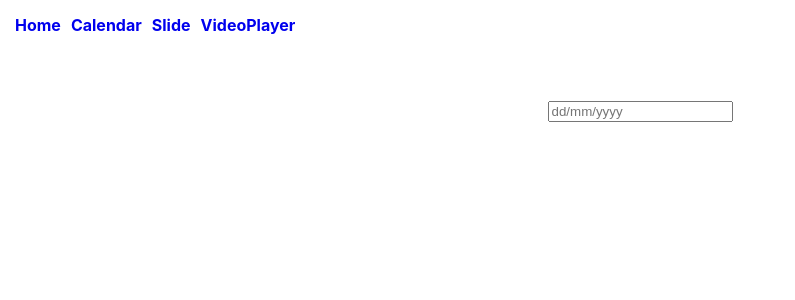
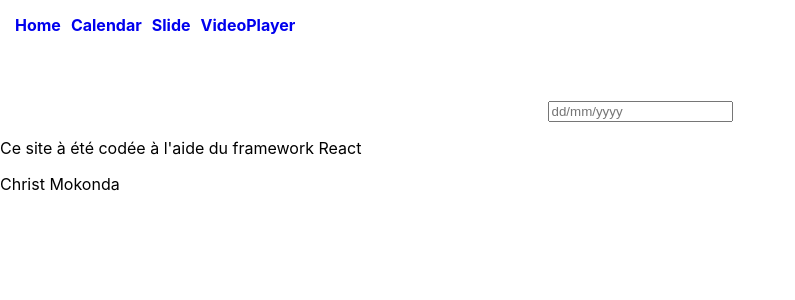
Before and after one commit to christmknd/react-central, a React (Create React App) app in the folder react-central/: page /calendar in a window 1280 px wide. Shown: the top 300 px of the page, without its empty margins (0-795 px from the left). Built offline with nearby package versions, Linux system fonts and the light colour scheme.

Commit message:
conversion des composants en jsx

```diff
--- a/react-central/src/App.js
+++ b/react-central/src/App.js
@@ -1,5 +1,5 @@
 //React
-import React from 'react';
+import React, {Component} from 'react';
 
 //React Router
 import {BrowserRouter as Router, Route,Switch} from 'react-router-dom';
@@ -9,20 +9,26 @@ import {BrowserRouter as Router, Route,Switch} from 'react-router-dom';
 import Calendar from './components/Calendar';
 import Home from './components/Home';
 import Navbar from './components/NavBar';
-import Slide from './components/Slide';
+import Footer from './components/Footer';
+import Slide from './components/Slideshow';
 import VideoPlayer from './components/VideoPlayer';
+
 
 //CSS
 import './stylesheets/App.css';
 import './stylesheets/calendar.css';
 import './stylesheets/navbar.css';
 import './stylesheets/slide.css';
-import './stylesheets/videoplayer.css'
+import './stylesheets/videoplayer.css';
 
 
 //Composant Racine
-function App() {
-  return (
+class App extends Component {
+
+  render(){
+
+    return (
+
     <div className="App">
 
       <Router>
@@ -36,9 +42,15 @@ function App() {
             <Route path="/"  component={() => <div>ERREUR 404</div>} />
           </Switch>
 
+        <Footer/>
       </Router>
     </div>
-  );
+
+    )
+
+  }
+
+
 }
 
 export default App;
--- a/react-central/src/components/Calendar.js
+++ /dev/null
@@ -1,26 +0,0 @@
-import React , {useState} from 'react';
-import DatePicker from 'react-datepicker';
-import 'react-datepicker/dist/react-datepicker.css';
-import '../stylesheets/calendar.css';
-
-function Calendar(){
-
-    const [selectedDate, setSelectedDate] = useState(null)
-
-    return(
-
-        <div className ="DatePicker">
-            <DatePicker
-            selected={selectedDate}
-            onChange={date => setSelectedDate(date)}
-            placeholderText={'dd/mm/yyyy'}
-            // minDate={new Date()}
-            // maxDate={new Date()}
-            filterDate={date => date.getDay() !== 6 && date.getDay() !== 0}
-            showYearDropdown
-            scrollableYearDropdown/>
-        </div>
-    )
-}
-
-export default Calendar;
--- /dev/null
+++ b/react-central/src/components/Calendar.jsx
@@ -0,0 +1,32 @@
+import React from 'react';
+import {useState} from 'react';
+import DatePicker from 'react-datepicker';
+import 'react-datepicker/dist/react-datepicker.css';
+import '../stylesheets/calendar.css';
+
+
+
+    function Calendar (){
+
+        const [selectedDate, setSelectedDate] = useState(null);
+
+        return(
+
+            <div className ="DatePicker">
+                <DatePicker
+                selected={selectedDate}
+                onChange={date => setSelectedDate(date)}
+                placeholderText={'dd/mm/yyyy'}
+                // minDate={new Date()}
+                // maxDate={new Date()}
+                filterDate={date => date.getDay() !== 6 && date.getDay() !== 0}
+                showYearDropdown
+                scrollableYearDropdown/>
+            </div>
+        )
+    }
+
+
+
+
+export default Calendar;
--- /dev/null
+++ b/react-central/src/components/Footer.jsx
@@ -0,0 +1,16 @@
+import React, {Component} from 'react';
+
+class Footer extends Component {
+
+    render(){
+        return (
+            <div className="footer">
+                <p>Ce site à été codée à l'aide du framework React</p>
+                <p>Christ Mokonda</p>
+            </div>
+        )
+    }
+
+}
+
+export default Footer;
--- a/react-central/src/components/Home.js
+++ /dev/null
@@ -1,12 +0,0 @@
-import React from 'react'
-
-function Home(){
-
-    return(
-        <h1 style={{textAlign: "center"}} >
-            Bienvenue sur <strong>REACT CENTRAL</strong>
-        </h1>
-    )
-}
-
-export default Home;
--- /dev/null
+++ b/react-central/src/components/Home.jsx
@@ -0,0 +1,15 @@
+import React,{Component} from 'react'
+
+class Home extends Component{
+
+    render() {
+        return(
+            <h1 style={{textAlign: "center"}} >
+                Bienvenue sur <strong>REACT CENTRAL</strong>
+            </h1>
+        )
+    }
+
+}
+
+export default Home;
--- a/react-central/src/components/VideoPlayer.js
+++ /dev/null
@@ -1,19 +0,0 @@
-import React from 'react'
-import ReactPlayer from 'react-player';
-import '../stylesheets/videoplayer.css'
-
-
-function VideoPlayer(){
-
-    return(
-        <div className='video'>
-            <ReactPlayer
-        width='760px'
-        height='380px'
-        url="https://www.youtube.com/watch?v=9JZHodNR184"/>
-        </div>
-
-    )
-}
-
-export default VideoPlayer;
--- /dev/null
+++ b/react-central/src/components/VideoPlayer.jsx
@@ -0,0 +1,20 @@
+import React from 'react'
+import ReactPlayer from 'react-player';
+import '../stylesheets/videoplayer.css'
+
+
+
+    function VideoPlayer() {
+
+        return (
+            <div className='video'>
+            <ReactPlayer
+            width='760px'
+            height='380px'
+            url="https://www.youtube.com/watch?v=9JZHodNR184"/>
+            </div>
+        )
+
+    }
+
+export default VideoPlayer;
```
Also changed, not shown: react-central/src/components/Slideshow.jsx (renamed from react-central/src/components/Slide.js, +9 -4 lines), react-central/src/components/NavBar.jsx (renamed from react-central/src/components/NavBar.js), 1 other file (tests, documents, lock files or other folders).
